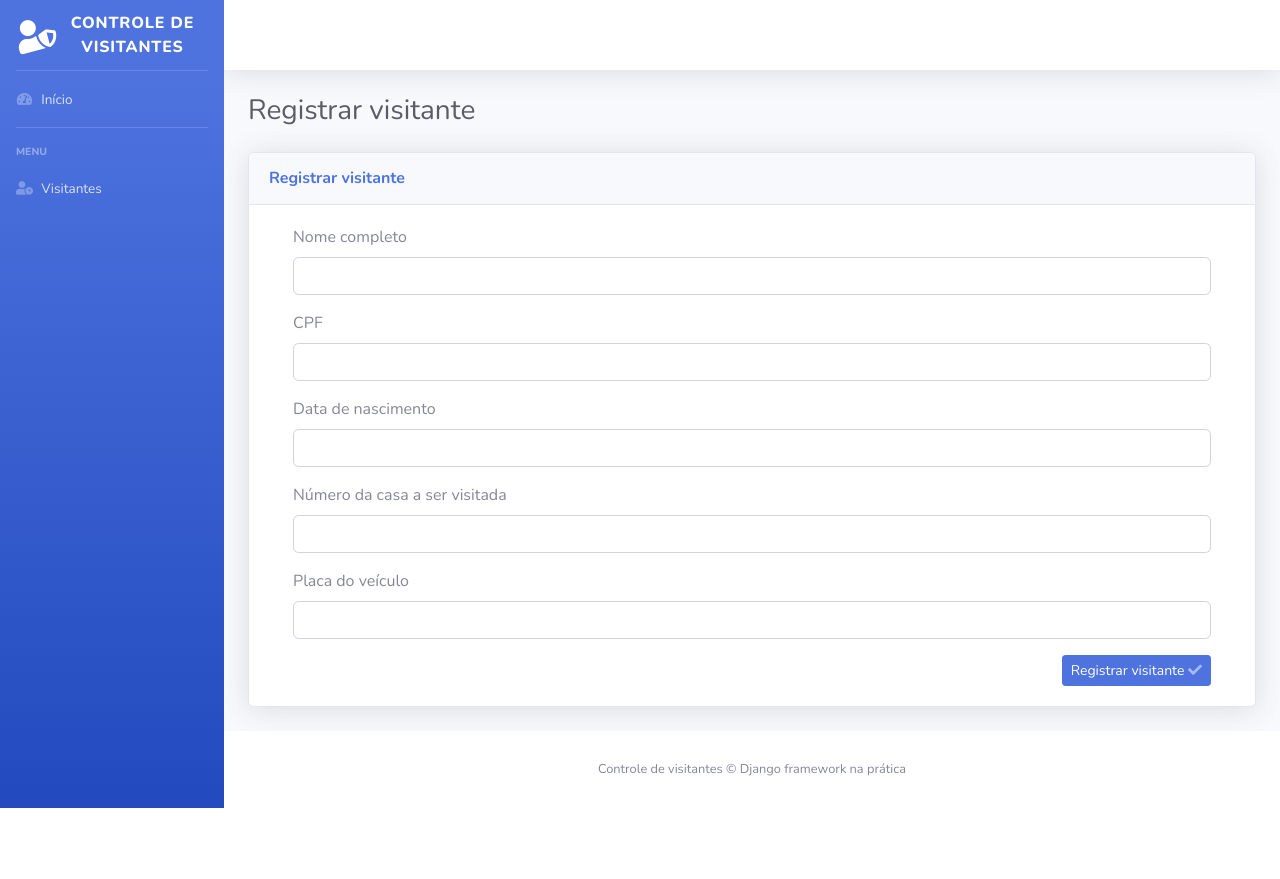
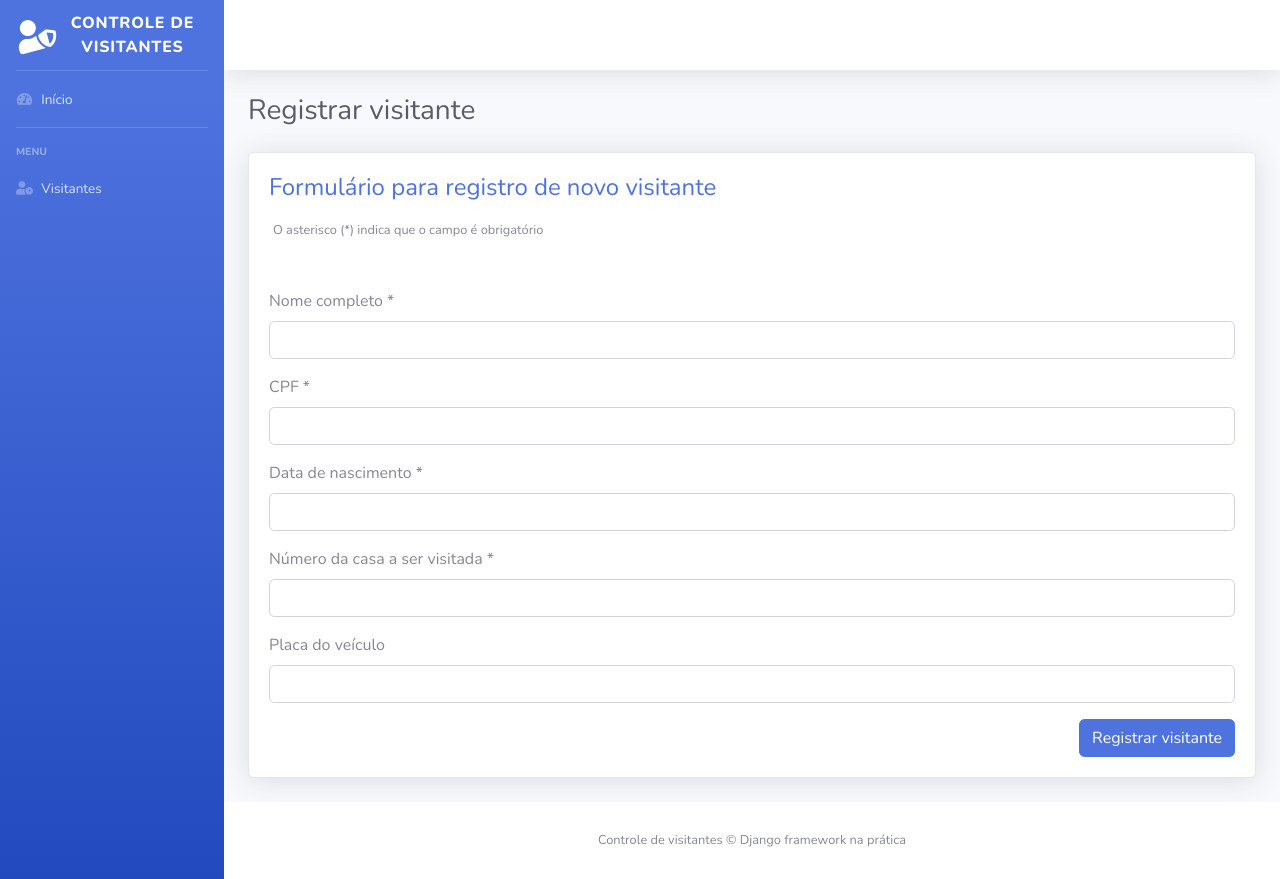
Before and after one commit to tchaguitos/controle-visitantes, a Django app: page /registrar-vistante/ in a window 1280 px wide. Before the commit the page ends 808 px from the top, so only its background shows below. Run offline with Django 3.2, Linux system fonts and the light colour scheme; some libraries are stand-ins or nearby versions.

Commit message:
feat(templates): add mensagem de erro e melhor exibição do formulário

```diff
--- a/templates/registrar_visitante.html
+++ b/templates/registrar_visitante.html
@@ -9,33 +9,51 @@
     </div>
 
     <div class="card shadow mb-4">
-        <div class="card-header py-3">
-            <h6 class="m-0 font-weight-bold text-primary">Registrar visitante</h6>
+        <div class="card-body">
+            <h4 class="mb-3 text-primary">
+                Formulário para registro de novo visitante
+            </h4>
+
+            <p class="mb-5 ml-1">
+                <small>
+                    O asterisco (*) indica que o campo é obrigatório
+                </small>
+            </p>
+
+            {% if form.errors %}
+                {% for field in form %}
+                    {% if field.errors %}
+                        {% for error in field.errors %}
+                            <div class="alert alert-dismissible alert-warning" role="alert">
+                                {{ error | escape }}
+                                <button type="button" class="close" data-dismiss="alert" aria-label="Close">
+                                    <span aria-hidden="true">&times;</span>
+                                </button>
                             </div>
+                        {% endfor %}
+                    {% endif %}
+                {% endfor %}
+            {% endif %}
 
-        <div class="card-body">
-            <div class="container">
-                <form method="POST" class="user">
+            <form method="post">
+                <div class="form-row">
                     {% csrf_token %}
 
                     {% for field in form %}
-                        <div class="form-group">
-                            <label>{{ field.label }}</label>
+                        <div class="form-group col-md-12">
+                            <label>{{ field.label }} {% if not field.name == "placa_veiculo" %} * {% endif %}</label>
                             {{ field | add_class:"form-control" }}
                         </div>
                     {% endfor %}
+                </div>
 
                 <div class="text-right">
-                        <button class="btn btn-primary btn-sm" type="submit">
+                    <button class="btn btn-primary" type="submit">
                         <span class="text">Registrar visitante</span>
-                            <span class="icon text-white-50">
-                                <i class="fas fa-check"></i>
-                            </span>
                     </button>
                 </div>
             </form>
         </div>
     </div>
 </div>
-</div>
 {% endblock %}
```
Lines whose indentation alone changed are shown as unchanged.
